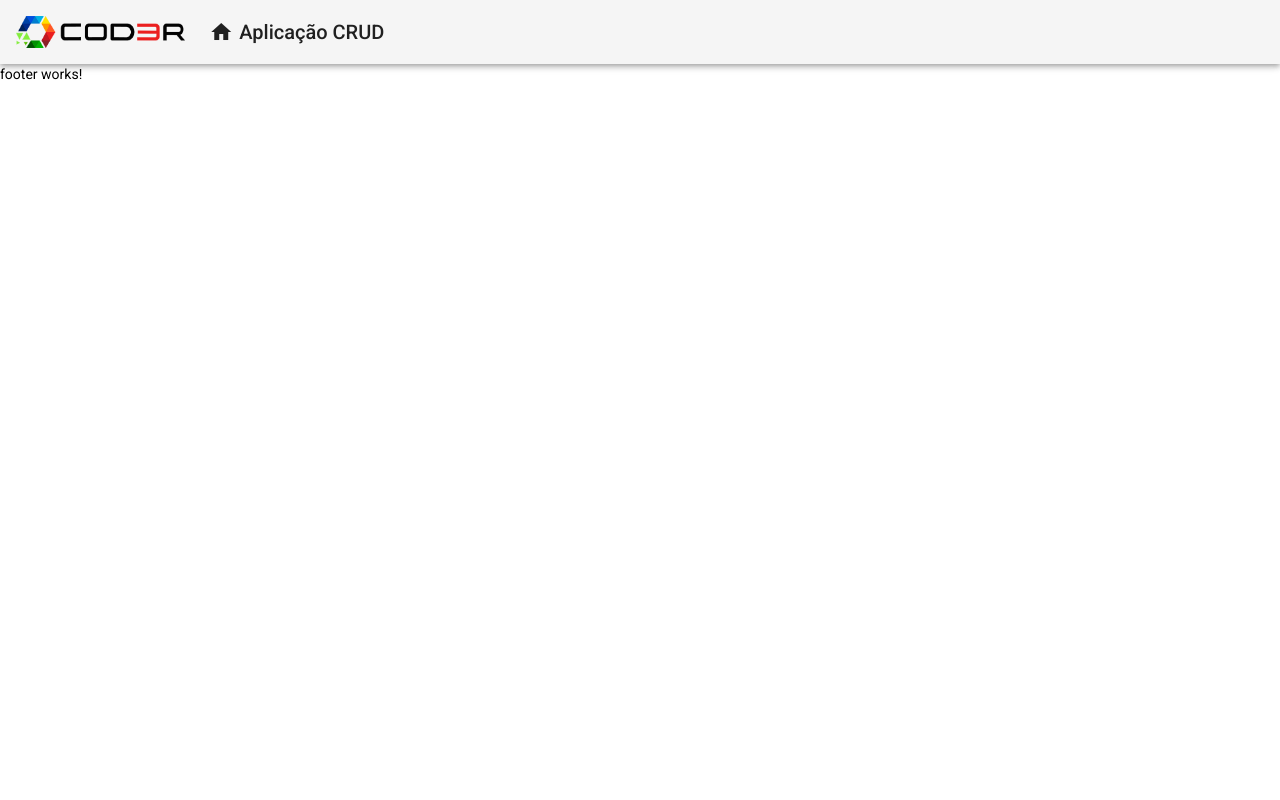
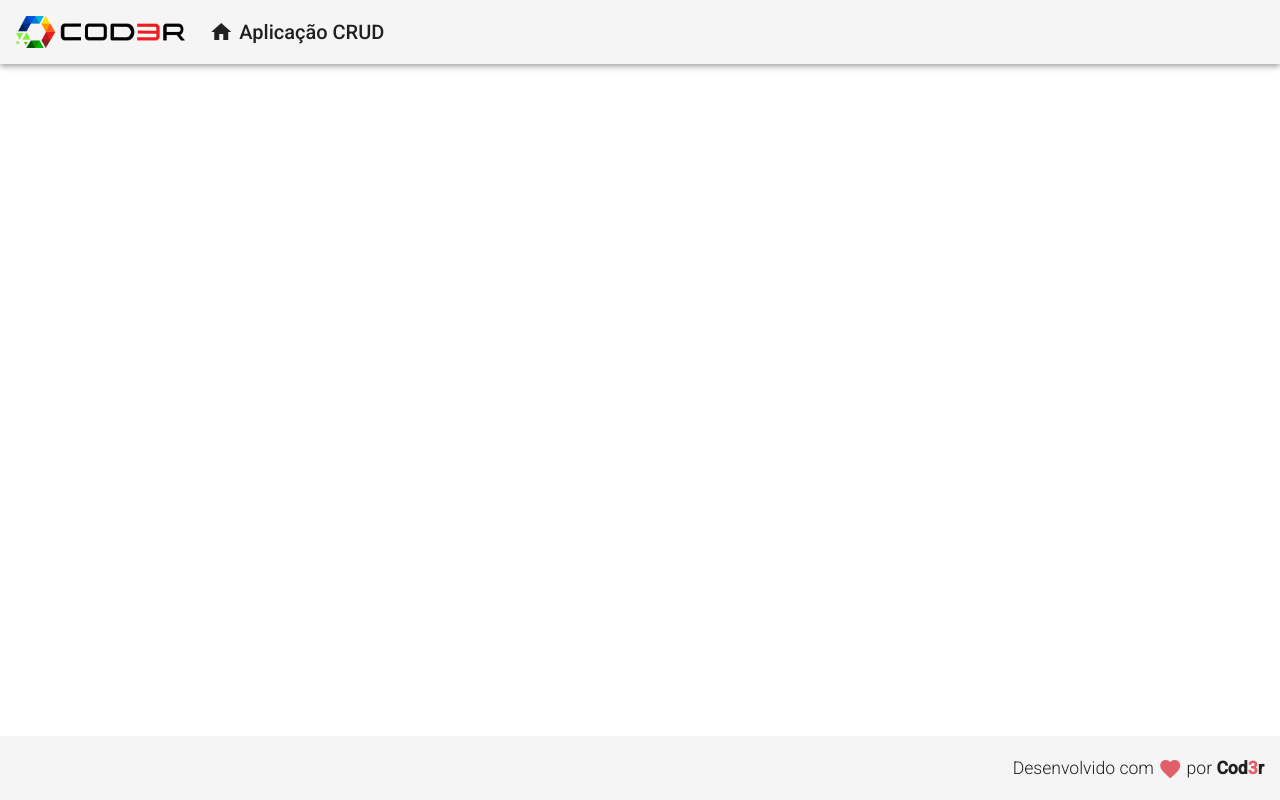
Before and after one commit to dominguetigs/angular-crud, an Angular app in the folder frontend/: page / in a window 1280 px wide. Built offline with nearby package versions, Linux system fonts and the light colour scheme.

Commit message:
:zap: Termina componente de rodapé

```diff
--- a/frontend/src/app/components/template/footer/footer.component.css
+++ b/frontend/src/app/components/template/footer/footer.component.css
@@ -0,0 +1,12 @@
+.footer {
+  position: fixed;
+  bottom: 0;
+
+  display: flex;
+  justify-content: flex-end;
+}
+
+.footer > span {
+  font-size: 1.1rem;
+  font-weight: 300;
+}
--- a/frontend/src/app/components/template/footer/footer.component.html
+++ b/frontend/src/app/components/template/footer/footer.component.html
@@ -1 +1,7 @@
-<p>footer works!</p>
+<mat-toolbar class="footer">
+  <span>
+    Desenvolvido com
+    <i class="material-icons red v-middle"> favorite </i>
+    por <strong>Cod<span class="red">3</span>r</strong>
+  </span>
+</mat-toolbar>
--- a/frontend/src/styles.css
+++ b/frontend/src/styles.css
@@ -1,4 +1,18 @@
 /* You can add global styles to this file, and also import other style files */
 
-html, body { height: 100%; }
-body { margin: 0; font-family: Roboto, "Helvetica Neue", sans-serif; }
+html,
+body {
+  height: 100%;
+}
+body {
+  margin: 0;
+  font-family: Roboto, 'Helvetica Neue', sans-serif;
+}
+
+.red {
+  color: rgb(227, 94, 107);
+}
+
+.v-middle {
+  vertical-align: middle;
+}
```
